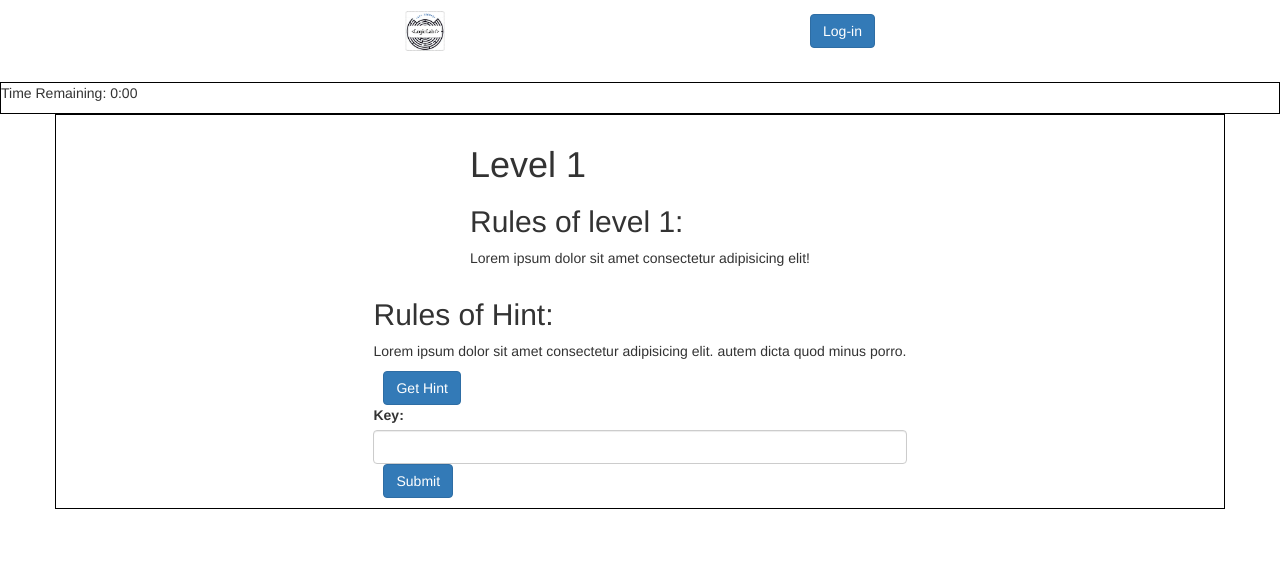
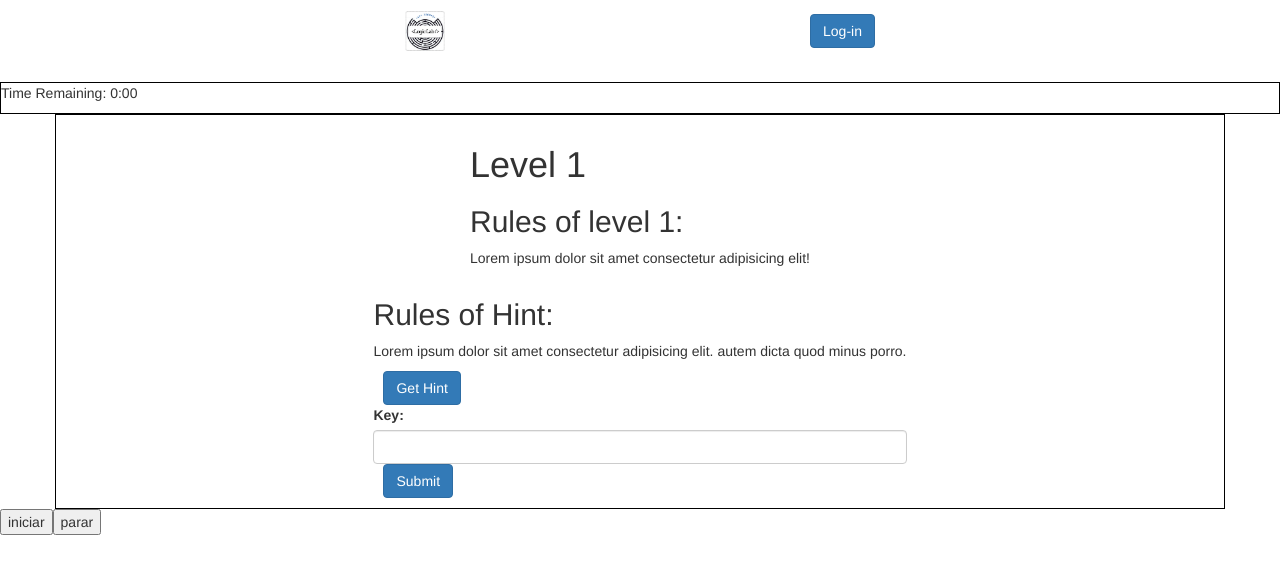
Before and after one commit to mauroale2501/project-game, a React (Vite) app in the folder frontend/: page /level1 in a window 1280 px wide. Shown: the top 574 px of the page. Built offline with nearby package versions, Linux system fonts and the light colour scheme.

Commit message:
WIP: split NewTimer component in two files.ts

```diff
--- a/frontend/src/components/Home.tsx
+++ b/frontend/src/components/Home.tsx
@@ -3,7 +3,7 @@ import ToggleButtonGroup from "react-bootstrap/ToggleButtonGroup";
 import { Link } from "react-router-dom";
 import { Button } from "react-bootstrap";
 import { useState } from "react";
-import NewTimer from "./NewTimer";
+// import NewTimer from "./NewTimer";
 
 type HomeProps = {
   onSelectLevel: (level: number, time: number) => void;
@@ -103,7 +103,7 @@ const Home = ({ onSelectLevel }: HomeProps) => {
             <Button className="button-subscribe">Subscribe</Button>
           </Link>
         </div>
-        <NewTimer />
+        {/* <NewTimer /> */}
       </section>
     </div>
   );
--- a/frontend/src/components/Input.tsx
+++ b/frontend/src/components/Input.tsx
@@ -2,6 +2,8 @@ import { useState } from "react";
 import { Button } from "react-bootstrap";
 import Form from "react-bootstrap/Form";
 import { Link } from "react-router-dom";
+import { stopTimer } from "./stopTimer";
+import { startTimer } from "./startTimer";
 
 const Input = ({ currentLevel }: { currentLevel: number }) => {
   const [key, setKey] = useState("");
@@ -26,6 +28,10 @@ const Input = ({ currentLevel }: { currentLevel: number }) => {
       }
       const data = await response.json();
       setMessage(data.message);
+      const { startDate, timerIdString } = await startTimer({ level: 2 });
+      stopTimer(timerIdString, startDate, currentLevel);
+      console.log("startDate", startDate);
+      console.log("timerIdString", timerIdString);
       if (data.nextLevelLink) {
         setNextLevelLink(data.nextLevelLink);
       }
@@ -54,7 +60,7 @@ const Input = ({ currentLevel }: { currentLevel: number }) => {
         {message && <p>{message}</p>}
         {nextLevelLink && (
           <p>
-            Congratulations! <Link to={nextLevelLink}>Click here</Link> to go to
+            Congratulations! <Link to={nextLevelLink}>Click Here</Link> to go to
             the next level.
           </p>
         )}
--- a/frontend/src/components/Level1.tsx
+++ b/frontend/src/components/Level1.tsx
@@ -4,6 +4,7 @@ import Hint from "./Hint";
 import Input from "./Input";
 import "../styles/Level1.css";
 import { useState } from "react";
+import NewTimer from "./NewTimer";
 
 type Level1Props = {
   initialTime: number;
@@ -60,6 +61,7 @@ const Level1 = ({ initialTime }: Level1Props) => {
           <Input currentLevel={1} />
         </section>
       </Container>
+      <NewTimer />
     </div>
   );
 };
--- /dev/null
+++ b/frontend/src/components/startTimer.ts
@@ -0,0 +1,43 @@
+import { v4 as uuidv4 } from "uuid";
+
+type StartTimerProps = {
+  level: number;
+};
+
+export const startTimer = async ({ level }: StartTimerProps) => {
+  const sessionId = localStorage.getItem("sessionId") || uuidv4();
+  const now = new Date();
+  const localDateTimeString = now.toLocaleString("se-SE", {
+    timeZone: "Europe/Stockholm",
+  });
+
+  const requestBody = {
+    userId: sessionId,
+    startDate: localDateTimeString,
+    level: level,
+    sessionId: sessionId,
+  };
+
+  try {
+    const response = await fetch("http://localhost:8080/api/startTimer", {
+      method: "POST",
+      headers: {
+        "Content-Type": "application/json",
+      },
+      body: JSON.stringify(requestBody),
+    });
+
+    if (!response.ok) {
+      throw new Error("Error start");
+    }
+
+    const data = await response.json();
+    const timerIdString = String(data);
+    console.log("ID timer from backend", timerIdString);
+
+    return { startDate: localDateTimeString, timerIdString };
+  } catch (error) {
+    console.error("Error timer", error);
+    throw error;
+  }
+};
--- /dev/null
+++ b/frontend/src/components/stopTimer.ts
@@ -0,0 +1,36 @@
+export const stopTimer = (
+  timerIdString: string,
+  startDate: string,
+  level: number
+) => {
+  const sessionId = localStorage.getItem("sessionId") || "";
+  const now = new Date();
+  const localDateTimeString = now.toLocaleString("se-SE", {
+    timeZone: "Europe/Stockholm",
+  });
+
+  const requestBody = {
+    userId: sessionId,
+    endDate: localDateTimeString,
+    level: level,
+    gameId: timerIdString,
+    startDate: startDate,
+  };
+
+  fetch("http://localhost:8080/api/stopTimer", {
+    method: "POST",
+    headers: {
+      "Content-Type": "application/json",
+    },
+    body: JSON.stringify(requestBody),
+  })
+    .then((response) => {
+      if (!response.ok) {
+        throw new Error("Error stop");
+      }
+      console.log("Stop time successful");
+    })
+    .catch((error) => {
+      console.error("Error stopTimer", error);
+    });
+};
```
